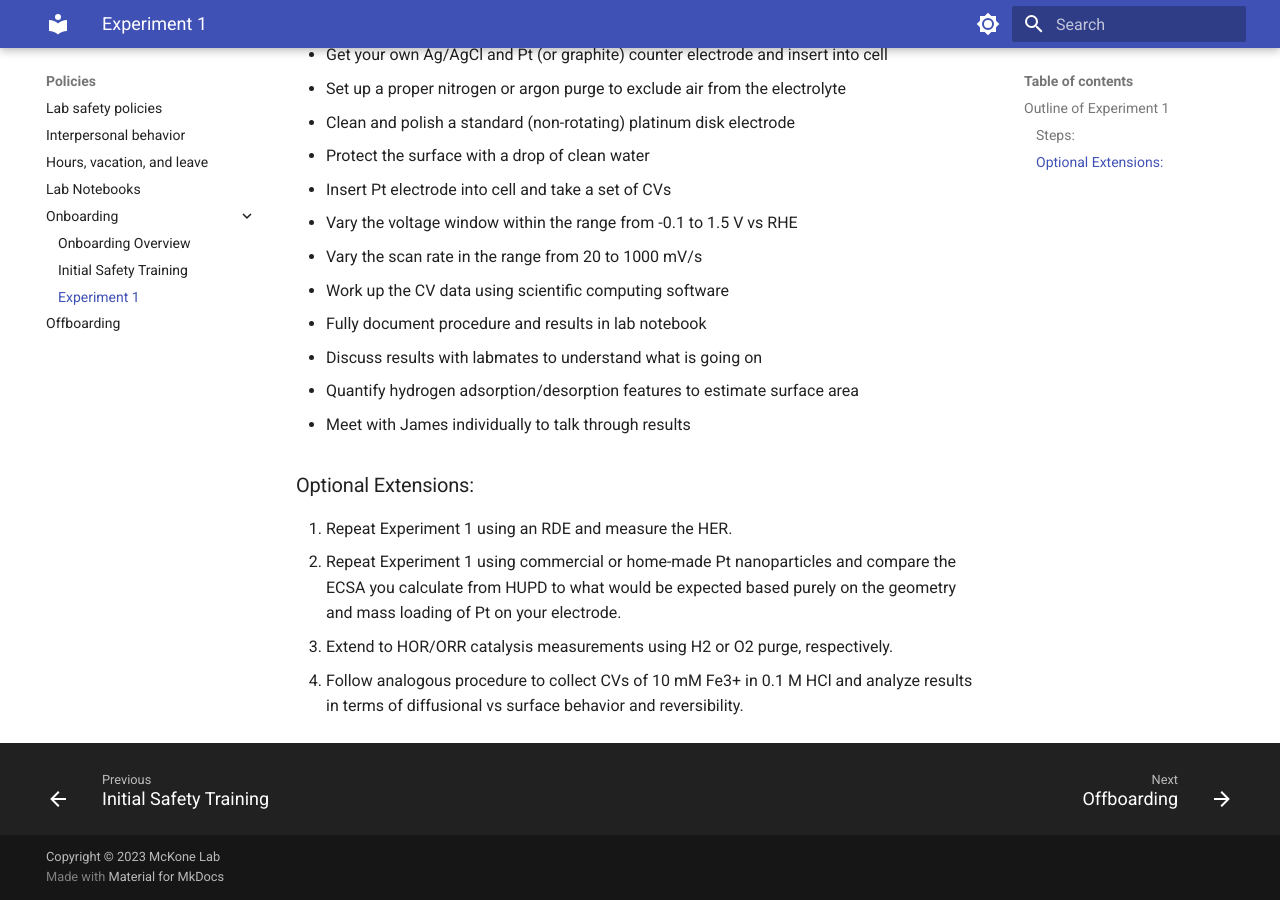
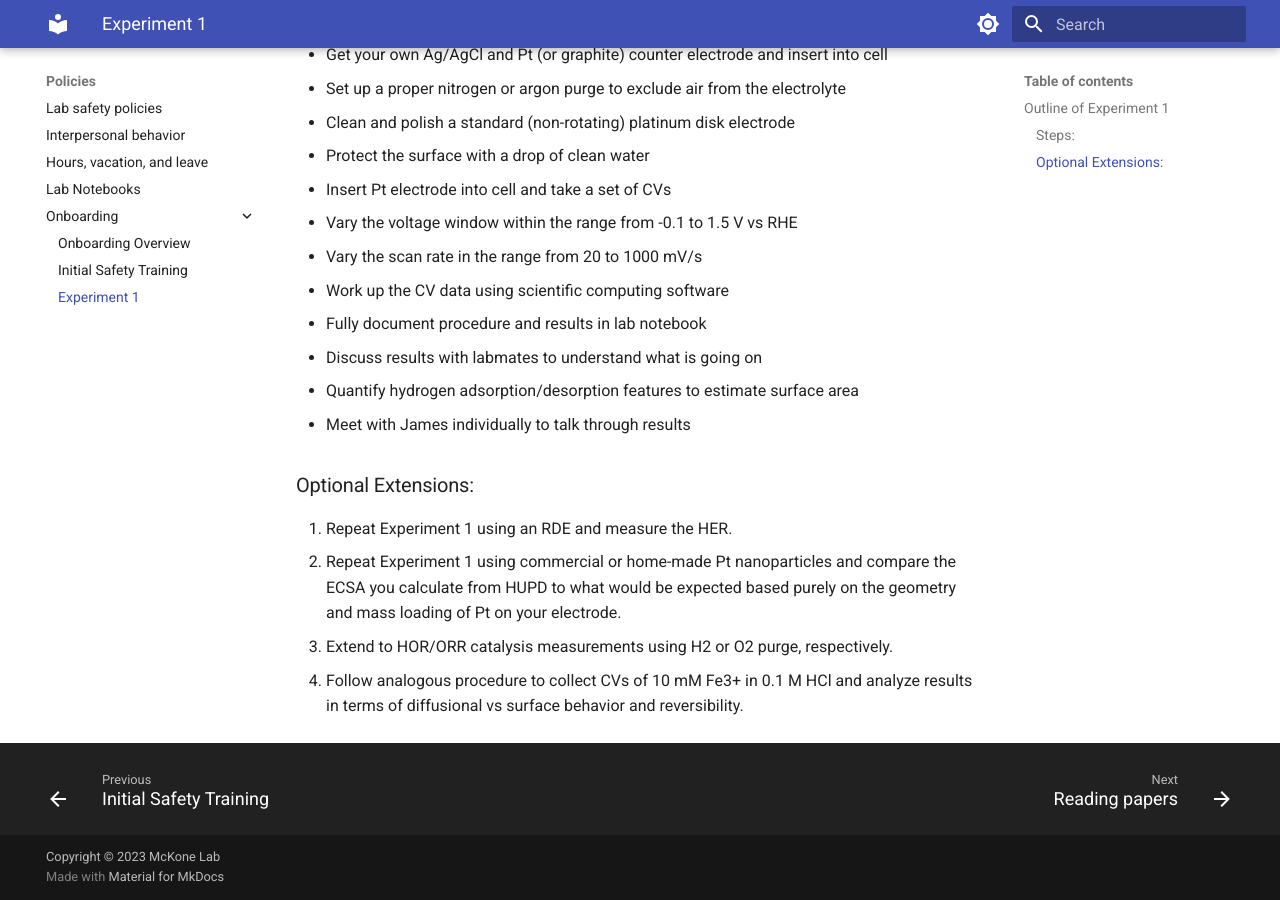
Before and after one commit to The-McKone-Lab/handbook, an MkDocs documentation site: the page built from docs/expt1.md, in a window 1280 px wide and 900 px high, scrolled down 1090 px. Built offline with MkDocs 1.6.1 and Material for MkDocs 9.7.7, drawn with Linux system fonts in a browser that asks for light colours.

Commit message:
Removed offboarding section

```diff
--- a/mkdocs.yml
+++ b/mkdocs.yml
@@ -44,7 +44,6 @@ nav:
       - Onboarding Overview: 'onboarding.md'
       - Initial Safety Training: 'onboarding_safety.md'
       - Experiment 1: 'expt1.md'
-    - Offboarding: 'offboarding.md'
   - Training resources:
     - Reading papers: 'readingPapers.md'
     - Giving presentations: 'givingPresentations.md'
```
Also changed, not shown: docs/offboarding.md (deleted, +0 -1 lines).
